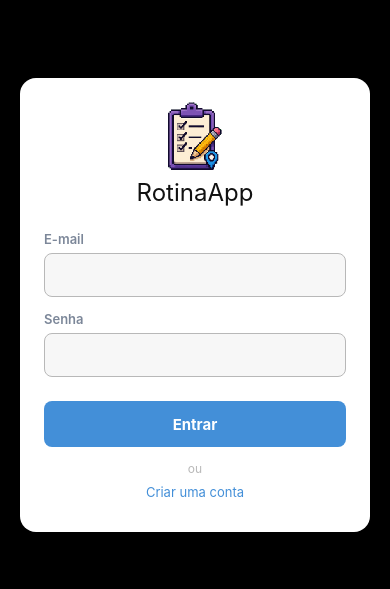
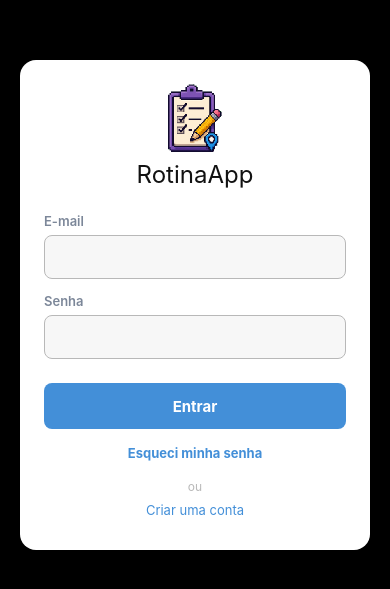
Before and after one commit to fabianoheusner3-cell/EntregaTrabalho, a React Native app: screen /Login in a window 390 px wide. Shown: the part 117-706 px from the top of the page. Built offline with nearby package versions, Linux system fonts and the light colour scheme; no server answers; what expo-notifications would draw is missing.

Commit message:
Adiciona recuperacao de senha

```diff
--- a/src/components/AuthForm.js
+++ b/src/components/AuthForm.js
@@ -40,7 +40,7 @@ function translateAuthError(error) {
 
 export function AuthForm({ mode, navigation }) {
   const isLogin = mode === 'login';
-  const { isConfigured, signIn, signUp } = useAuth();
+  const { isConfigured, resetPassword, signIn, signUp } = useAuth();
   const [email, setEmail] = useState('');
   const [password, setPassword] = useState('');
   const [confirmPassword, setConfirmPassword] = useState('');
@@ -107,6 +107,34 @@ export function AuthForm({ mode, navigation }) {
         [{ text: 'OK', onPress: () => navigation.navigate('Login') }],
       );
     }
+  }
+
+  async function handleForgotPassword() {
+    setFormError('');
+
+    if (!EMAIL_PATTERN.test(email.trim())) {
+      setFormError('Informe seu e-mail para recuperar a senha.');
+      return;
+    }
+
+    if (!isConfigured) {
+      setFormError('Supabase nao configurado. Confira o arquivo .env.');
+      return;
+    }
+
+    setIsSubmitting(true);
+    const { error } = await resetPassword(email);
+    setIsSubmitting(false);
+
+    if (error) {
+      setFormError(translateAuthError(error));
+      return;
+    }
+
+    Alert.alert(
+      'E-mail enviado',
+      'Confira sua caixa de entrada e siga o link para redefinir sua senha. Verifique tambem o spam.',
+    );
   }
 
   function updateEmail(value) {
@@ -200,6 +228,16 @@ export function AuthForm({ mode, navigation }) {
             </Pressable>
 
             {formError ? <Text style={styles.errorText}>{formError}</Text> : null}
+
+            {isLogin ? (
+              <Pressable
+                disabled={isSubmitting}
+                onPress={handleForgotPassword}
+                style={styles.forgotButton}
+              >
+                <Text style={styles.forgotText}>Esqueci minha senha</Text>
+              </Pressable>
+            ) : null}
 
             <Text style={styles.orText}>ou</Text>
 
@@ -309,6 +347,16 @@ const styles = StyleSheet.create({
     marginTop: 10,
     textAlign: 'center',
   },
+  forgotButton: {
+    marginTop: 12,
+    paddingHorizontal: 4,
+    paddingVertical: 4,
+  },
+  forgotText: {
+    color: '#438FD8',
+    fontSize: 13,
+    fontWeight: '700',
+  },
   orText: {
     color: '#B9B9B9',
     fontSize: 12,
--- a/src/contexts/AuthContext.js
+++ b/src/contexts/AuthContext.js
@@ -60,17 +60,23 @@ export function AuthProvider({ children }) {
 
   const signOut = useCallback(() => supabase.auth.signOut(), []);
 
+  const resetPassword = useCallback(
+    (email) => supabase.auth.resetPasswordForEmail(email.trim()),
+    [],
+  );
+
   const value = useMemo(
     () => ({
       isConfigured: isSupabaseConfigured,
       isLoading,
+      resetPassword,
       session,
       signIn,
       signOut,
       signUp,
       user: session?.user ?? null,
     }),
-    [isLoading, session, signIn, signOut, signUp],
+    [isLoading, resetPassword, session, signIn, signOut, signUp],
   );
 
   return <AuthContext.Provider value={value}>{children}</AuthContext.Provider>;
```
